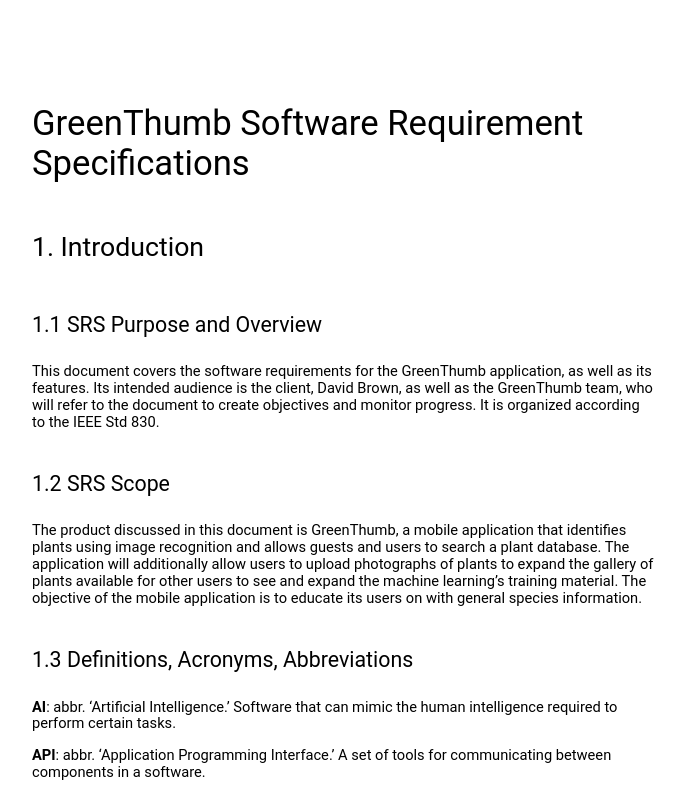
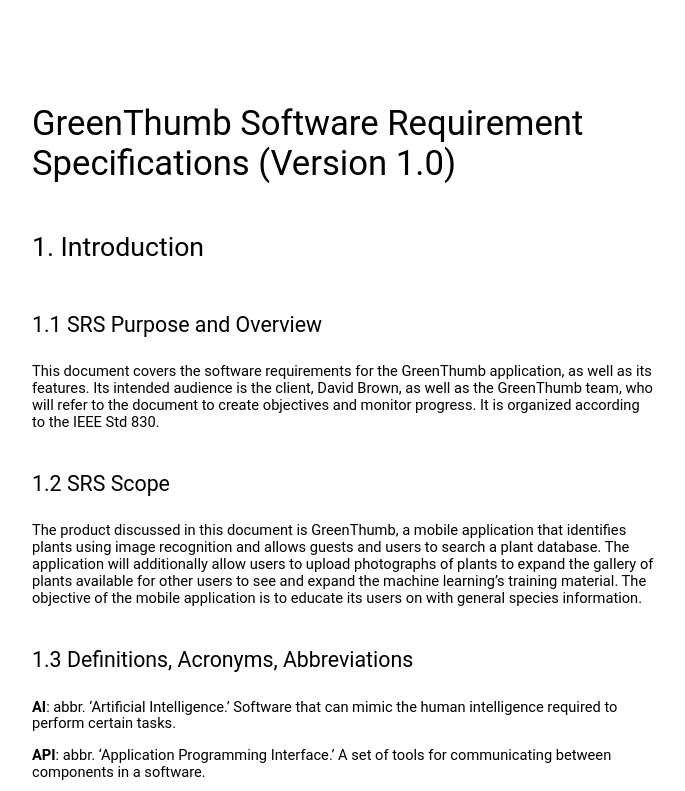
Before and after one commit to AaronE314/CP317-Project-Green-Thumb, a plain HTML site: page docs/srs.html in a window 1280 px wide. Shown: the top 791 px of the page, without its empty margins (72-757 px from the left). Drawn offline with Linux system fonts and the light colour scheme; some packages are replaced by stand-ins of ours; a script that the page names is missing; a web font is replaced by a local one.

Commit message:
Added Version 1.0 to title

```diff
--- a/docs/srs.html
+++ b/docs/srs.html
@@ -2565,7 +2565,7 @@
 </head>
 
 <body class="c24">
-    <p class="c16 title" id="h.z630yd3w8fi6"><span class="c13 c21">GreenThumb Software Requirement Specifications</span></p>
+    <p class="c16 title" id="h.z630yd3w8fi6"><span class="c13 c21">GreenThumb Software Requirement Specifications (Version 1.0)</span></p>
     <h1 class="c20" id="h.6k35yi54jqrk"><span class="c7">1. Introduction</span></h1>
     <h2 class="c6" id="h.mu3lvhm6019"><span class="c0">1.1 SRS Purpose and Overview</span></h2>
     <p class="c12"><span class="c1">This document covers the software requirements for the GreenThumb application, as well as its features. Its intended audience is the client, David Brown, as well as the GreenThumb team, who will refer to the document to create objectives and monitor progress. It is organized according to the IEEE Std 830.</span></p>
```
